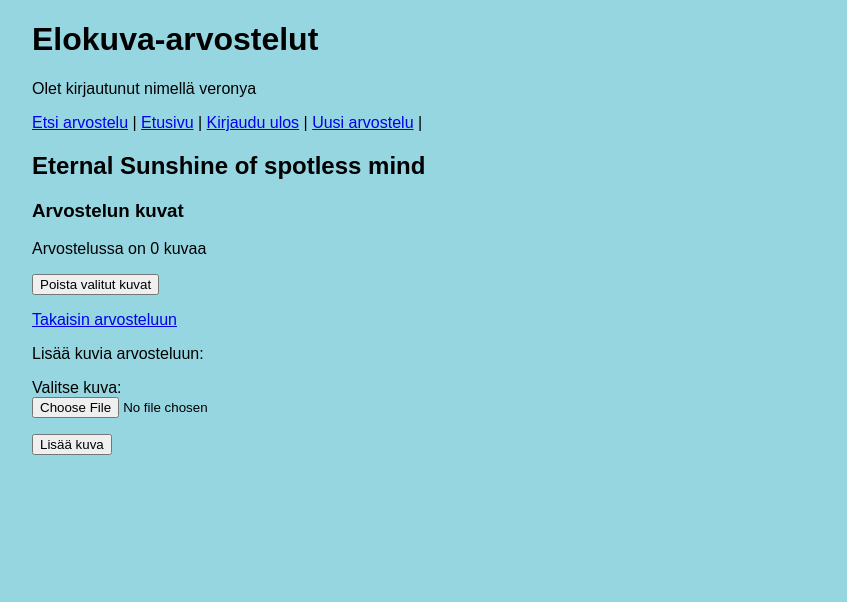
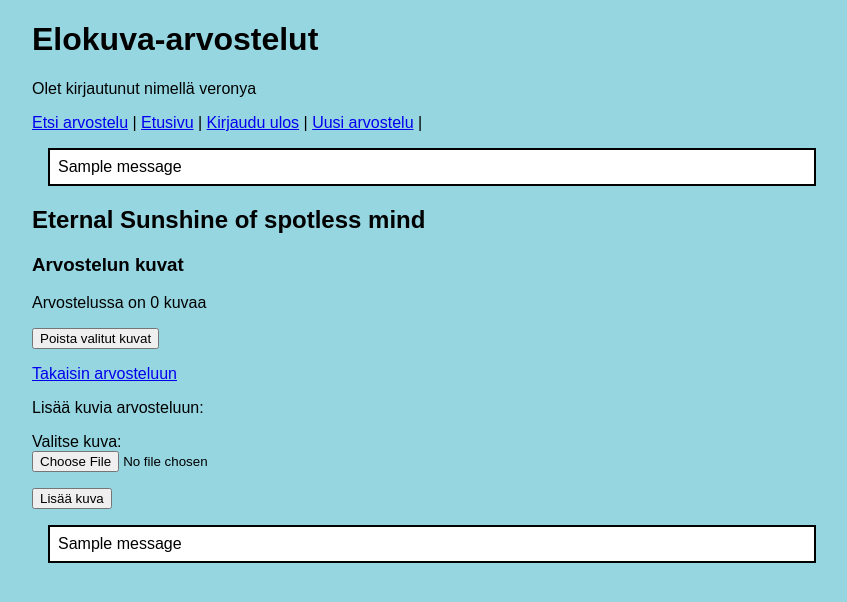
Before and after one commit to yashvtsn/elokuva-arvostelut, a Flask app: page /images/1 in a window 1280 px wide. Shown: the top 602 px of the page, without its empty margins (208-1055 px from the left). Run offline with Flask 3, Linux system fonts and the light colour scheme; a user stored in the database is signed in; data comes from the database, SQL or seed files in the repository; one stand-in notice (Sample message) is shown; data that the repository does not hold is empty.

Commit message:
Improve way to show errors

```diff
--- a/app.py
+++ b/app.py
@@ -1,6 +1,6 @@
 from flask import Flask
 import sqlite3
-from flask import abort, redirect, render_template, request, session, make_response
+from flask import abort, redirect, render_template, request, session, make_response, flash
 import config
 import reviews
 import users
@@ -78,11 +78,19 @@ def create_item():
     require_login()
 
     title = request.form["title"]
-    if not title or len(title) > 50:
-        abort(403)
+    if not title:
+        flash("VIRHE: otsikko puuttuu")
+        return redirect("/create_item/" + str(review_id))
+    if len(title) > 50:
+        flash("VIRHE: otsikko on liian pitkä")
+        return redirect("/create_item/" + str(review_id))
     review = request.form["review"]
-    if not review or len(review) > 1500:
-        abort(403)
+    if not review:
+        flash("VIRHE: arvostelu puuttuu")
+        return redirect("/create_item/" + str(review_id))
+    if len(review) > 1500:
+        flash("VIRHE: arvostelu on liian pitkä")
+        return redirect("/create_item/" + str(review_id))
     user_id = session["user_id"]
 
     all_classes = reviews.get_all_classes()
@@ -122,7 +130,7 @@ def create_comment():
     review = reviews.get_item(review_id)
 
     if not comment or len(comment) > 1500:
-        abort(403)
+        flash("VIRHE: Kommentti on liian pitkä")
     if not review:
         abort(403)
 
@@ -185,11 +193,13 @@ def add_image():
 
     file = request.files["image"]
     if not file.filename.endswith(".jpg"):
-        return "VIRHE: väärä tiedostomuoto"
+        flash("VIRHE: väärä tiedostomuoto")
+        return redirect("/images/" + str(review_id))
 
     image = file.read()
     if len(image) > 100 * 1024:
-        return "VIRHE: liian suuri kuva"
+        flash("VIRHE: liian suuri kuva")
+        return redirect("/images/" + str(review_id))
 
     reviews.add_image(review_id, image)
     return redirect("/images/" + str(review_id))
@@ -291,12 +301,14 @@ def create():
     password1 = request.form["password1"]
     password2 = request.form["password2"]
     if password1 != password2:
-        return "VIRHE: salasanat eivät ole samat"
+        flash("VIRHE: salasanat eivät ole samat")
+        return redirect("/register")
 
     try:
         users.create_user(username, password1)
     except sqlite3.IntegrityError:
-        return "VIRHE: tunnus on jo varattu"
+        flash("VIRHE: tunnus on jo varattu")
+        return redirect("/register")
 
     return "Tunnus luotu"
 
@@ -313,7 +325,9 @@ def login():
             session["username"] = username
             return redirect("/")
         else:
-            return "VIRHE: väärä tunnus tai salasana"
+            flash("VIRHE: väärä tunnus tai salasana")
+            return redirect("/login")
+
 
 @app.route("/logout")
 def logout():
--- a/static/main.css
+++ b/static/main.css
@@ -10,3 +10,11 @@ body {
   margin: 1em;
   padding: 0.2em 0.5em;
 }
+
+.info {
+  border: 2px solid black;
+  margin: 1em;
+  padding: 0.5em;
+  background-color: white;
+  color: solid black;
+}
--- a/templates/images.html
+++ b/templates/images.html
@@ -40,4 +40,9 @@ Lisää kuvia arvosteluun:
 <input type="hidden" name="review_id" value="{{ review.id }}" />
 <input type="submit" value="Lisää kuva" />
 </form>
+{% for message in get_flashed_messages() %}
+  <div class = "info">
+    {{ message }}
+  </div>
+  {% endfor %}
 {% endblock %}
--- a/templates/layout.html
+++ b/templates/layout.html
@@ -28,6 +28,11 @@
     <a href="/register">Luo tunnus</a> |
   {% endif %}
   </p>
+   {% for message in get_flashed_messages() %}
+  <div class = "info">
+    {{ message }}
+  </div>
+  {% endfor %}
     {% block content %}{% endblock %}
 </body>
 
--- a/templates/login.html
+++ b/templates/login.html
@@ -4,6 +4,12 @@
 
 {% block content %}
 <h2>Kirjaudu sisään</h2>
+
+{% for message in get_flashed_messages() %}
+  <div class = "info">
+    {{ message }}
+  </div>
+  {% endfor %}
 
 <form action="/login" method="post">
 <p>
--- a/templates/new_item.html
+++ b/templates/new_item.html
@@ -4,6 +4,11 @@
 
 {% block content %}
   <h1>Uusi arvostelu</h1>
+  {% for message in get_flashed_messages() %}
+  <div class = "info">
+    {{ message }}
+  </div>
+  {% endfor %}
 <form action="/create_item" method="post">
   <p>
     Elokuvan otsikko: <br />
```
Also changed, not shown: templates/register.html (+7 -0 lines).
